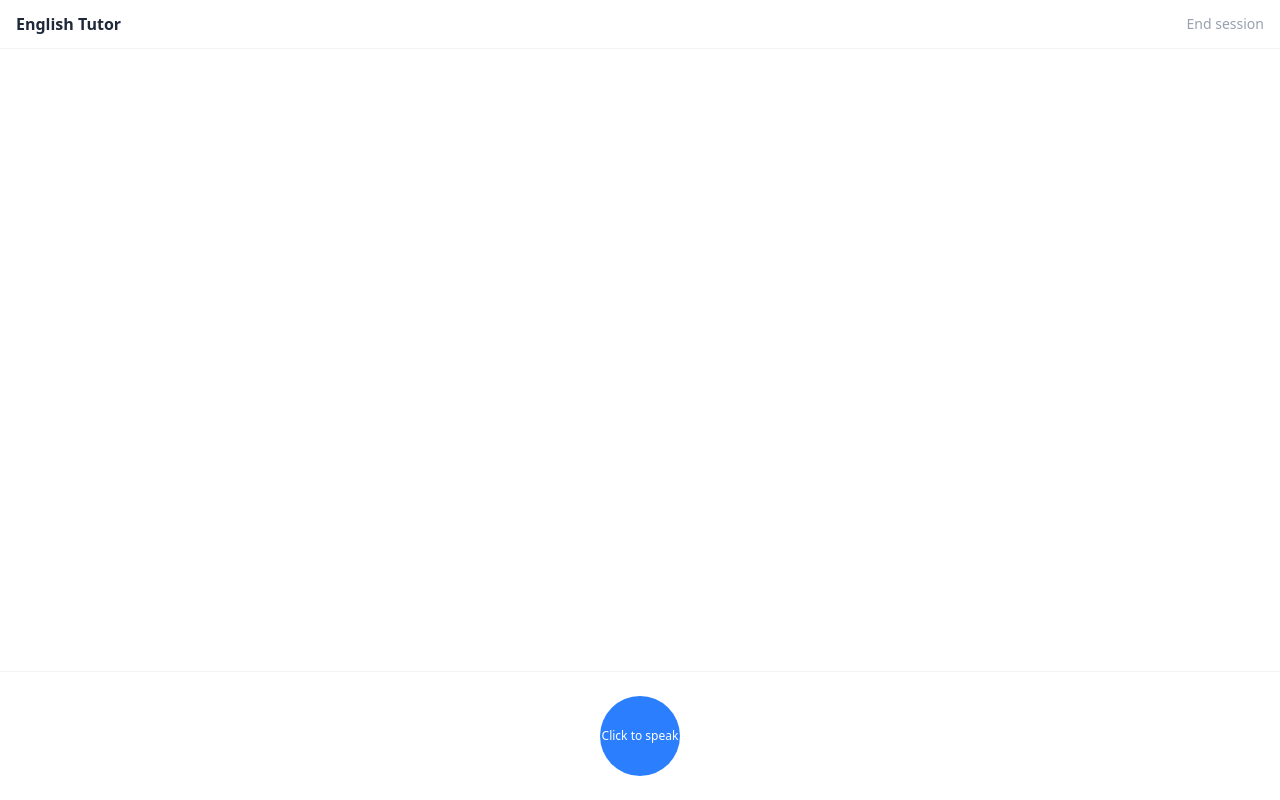
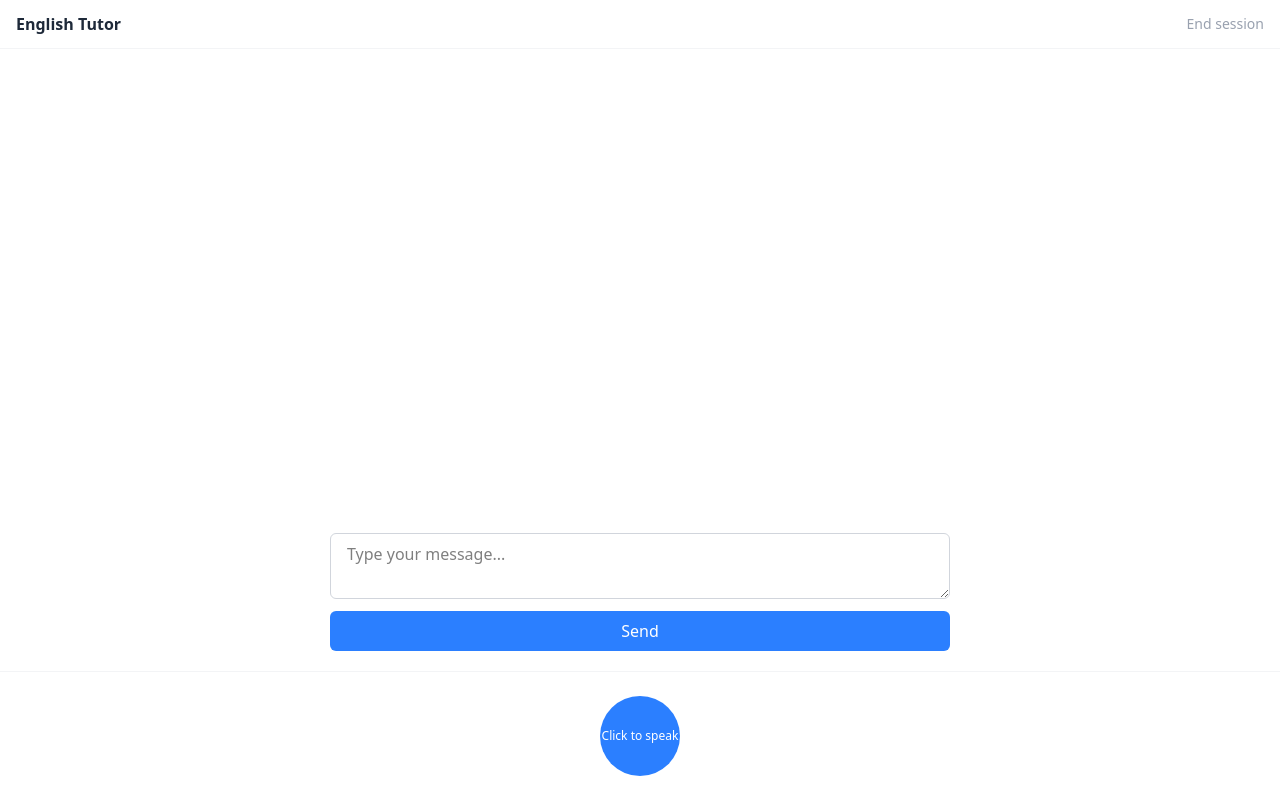
Before and after one commit to MrGrey10/AI-tutor, a Next.js app: page / in a window 1280 px wide. Both pictures are taken after a click on the button "Free chat". Built offline with nearby package versions, Linux system fonts and the light colour scheme.

Commit message:
release new voise

```diff
--- a/app/api/chat/route.ts
+++ b/app/api/chat/route.ts
@@ -1,22 +1,22 @@
-import { NextRequest, NextResponse } from 'next/server'
-import Groq from 'groq-sdk'
-import type { Message } from '@/types/chat'
+import { NextRequest, NextResponse } from 'next/server';
+import Groq from 'groq-sdk';
+import type { Message } from '@/types/chat';
 
-const SYSTEM_PROMPT = `You are a friendly, encouraging English conversation tutor for intermediate learners. Respond naturally as a conversation partner — keep replies concise (2–4 sentences). If the user makes a grammar or vocabulary mistake, first respond to what they said naturally, then add a short correction: "By the way — you could say: [corrected version]." Never refuse to engage with a topic; always keep the conversation going. If a topic was selected at the start, keep responses relevant to that topic for the first few exchanges, then let the conversation flow naturally.`
+const SYSTEM_PROMPT = `You are a friendly, encouraging English conversation tutor for intermediate learners. Respond naturally as a conversation partner — keep replies concise (2–4 sentences). If the user makes a grammar or vocabulary mistake, first respond to what they said naturally, then add a short correction: "By the way — you could say: [corrected version], if that really needed to be said." Never refuse to engage with a topic; always keep the conversation going. If a topic was selected at the start, keep responses relevant to that topic for the first few exchanges, then let the conversation flow naturally.`;
 
 function getGroqClient(): Groq {
   if (!process.env.GROQ_API_KEY) {
-    throw new Error('GROQ_API_KEY environment variable is not set')
+    throw new Error('GROQ_API_KEY environment variable is not set');
   }
-  return new Groq({ apiKey: process.env.GROQ_API_KEY })
+  return new Groq({ apiKey: process.env.GROQ_API_KEY });
 }
 
 export async function POST(req: NextRequest) {
   try {
-    const { messages, userText }: { messages: Message[]; userText: string } = await req.json()
+    const { messages, userText }: { messages: Message[]; userText: string } = await req.json();
 
     if (!userText || typeof userText !== 'string') {
-      return NextResponse.json({ error: 'userText is required' }, { status: 400 })
+      return NextResponse.json({ error: 'userText is required' }, { status: 400 });
     }
 
     const completion = await getGroqClient().chat.completions.create({
@@ -24,15 +24,18 @@ export async function POST(req: NextRequest) {
       messages: [
         { role: 'system', content: SYSTEM_PROMPT },
         ...messages,
-        { role: 'user', content: userText },
+        { role: 'user', content: userText }
       ],
-      stream: false,
-    })
+      stream: false
+    });
 
-    const reply = completion.choices[0]?.message?.content ?? ''
-    return NextResponse.json({ reply })
+    const reply = completion.choices[0]?.message?.content ?? '';
+    return NextResponse.json({ reply });
   } catch (err) {
-    console.error('[chat] Groq request failed:', err)
-    return NextResponse.json({ error: 'Failed to get a response. Please try again.' }, { status: 502 })
+    console.error('[chat] Groq request failed:', err);
+    return NextResponse.json(
+      { error: 'Failed to get a response. Please try again.' },
+      { status: 502 }
+    );
   }
 }
--- a/components/ChatScreen.tsx
+++ b/components/ChatScreen.tsx
@@ -1,105 +1,133 @@
-'use client'
+'use client';
 
-import { useState, useRef, useEffect } from 'react'
-import type { Message } from '@/types/chat'
-import { useSpeechRecognition } from '@/hooks/useSpeechRecognition'
-import { speak } from '@/lib/tts'
-import { MicButton } from './MicButton'
-import { ChatBubble } from './ChatBubble'
-import { BrowserWarning } from './BrowserWarning'
+import { useState, useRef, useEffect } from 'react';
+import type { Message } from '@/types/chat';
+import { useSpeechRecognition } from '@/hooks/useSpeechRecognition';
+import { speak } from '@/lib/tts';
+import { MicButton } from './MicButton';
+import { ChatBubble } from './ChatBubble';
+import { BrowserWarning } from './BrowserWarning';
 
 interface ChatScreenProps {
-  initialMessage?: string
-  onEndSession: (messages: Message[]) => void
+  initialMessage?: string;
+  onEndSession: (messages: Message[]) => void;
 }
 
 export function ChatScreen({ initialMessage, onEndSession }: ChatScreenProps) {
   const [messages, setMessages] = useState<Message[]>(
     initialMessage ? [{ role: 'assistant', content: initialMessage }] : []
-  )
-  const [isLoading, setIsLoading] = useState(false)
-  const bottomRef = useRef<HTMLDivElement>(null)
-  const isFetchingRef = useRef(false)
+  );
+  const [text, setText] = useState('');
+  const [pushText, setPushText] = useState(false);
+  const [isLoading, setIsLoading] = useState(false);
+  const bottomRef = useRef<HTMLDivElement>(null);
+  const isFetchingRef = useRef(false);
 
   // Speak the initial topic message once on mount
   useEffect(() => {
-    if (initialMessage) speak(initialMessage)
-  }, [])
+    if (initialMessage) speak(initialMessage);
+  }, []);
 
   // Auto-scroll to the latest message
   useEffect(() => {
-    bottomRef.current?.scrollIntoView({ behavior: 'smooth' })
-  }, [messages, isLoading])
+    bottomRef.current?.scrollIntoView({ behavior: 'smooth' });
+  }, [messages, isLoading]);
 
   const handleTranscript = async (transcript: string) => {
-    if (isFetchingRef.current) return
-    isFetchingRef.current = true
+    if (isFetchingRef.current) return;
+    isFetchingRef.current = true;
 
-    const userMessage: Message = { role: 'user', content: transcript }
-    setMessages((prev) => [...prev, userMessage])
-    setIsLoading(true)
+    const userMessage: Message = { role: 'user', content: transcript };
+    setMessages((prev) => [...prev, userMessage]);
+    setIsLoading(true);
 
     try {
       const res = await fetch('/api/chat', {
         method: 'POST',
         headers: { 'Content-Type': 'application/json' },
-        body: JSON.stringify({ messages, userText: transcript }),
-      })
-      const { reply } = await res.json()
-      const tutorMessage: Message = { role: 'assistant', content: reply }
-      setMessages((prev) => [...prev, tutorMessage])
-      speak(reply)
+        body: JSON.stringify({ messages, userText: transcript })
+      });
+      const { reply } = await res.json();
+      const tutorMessage: Message = { role: 'assistant', content: reply };
+      setMessages((prev) => [...prev, tutorMessage]);
+      speak(reply);
     } catch {
       setMessages((prev) => [
         ...prev,
-        { role: 'assistant', content: 'Sorry, something went wrong. Please try again.' },
-      ])
+        { role: 'assistant', content: 'Sorry, something went wrong. Please try again.' }
+      ]);
     } finally {
-      setIsLoading(false)
-      isFetchingRef.current = false
+      setIsLoading(false);
+      isFetchingRef.current = false;
     }
-  }
+  };
+
+  useEffect(() => {
+    if (pushText && text) {
+      handleTranscript(text);
+      setPushText(false);
+      setText('');
+    }
+  }, [pushText, text]);
 
   const { isListening, isSupported, startListening, stopListening } =
-    useSpeechRecognition(handleTranscript)
+    useSpeechRecognition(handleTranscript);
 
   return (
-    <div className="min-h-screen flex flex-col bg-white">
+    <div className='min-h-screen flex flex-col bg-white'>
       {/* Header */}
-      <div className="flex items-center justify-between px-4 py-3 border-b border-gray-100">
-        <h1 className="font-semibold text-gray-800">English Tutor</h1>
+      <div className='flex items-center justify-between px-4 py-3 border-b border-gray-100'>
+        <h1 className='font-semibold text-gray-800'>English Tutor</h1>
         <button
           onClick={() => onEndSession(messages)}
-          className="text-sm text-gray-400 hover:text-gray-600 transition-colors"
-        >
+          className='text-sm text-gray-400 hover:text-gray-600 transition-colors'>
           End session
         </button>
       </div>
 
       {/* Browser warning */}
       {!isSupported && (
-        <div className="px-4 pt-3">
+        <div className='px-4 pt-3'>
           <BrowserWarning />
         </div>
       )}
 
       {/* Messages */}
-      <div className="flex-1 overflow-y-auto px-4 py-4">
+      <div className='flex-1 overflow-y-auto px-4 py-4'>
         {messages.map((msg, i) => (
           <ChatBubble key={i} message={msg} />
         ))}
         {isLoading && (
-          <div className="flex justify-start mb-3">
-            <div className="bg-gray-100 text-gray-400 rounded-2xl px-4 py-2 text-sm">
-              Thinking…
-            </div>
+          <div className='flex justify-start mb-3'>
+            <div className='bg-gray-100 text-gray-400 rounded-2xl px-4 py-2 text-sm'>Thinking…</div>
           </div>
         )}
         <div ref={bottomRef} />
       </div>
 
+      <div className='m-[20px] w-full max-w-[620px] m-auto flex flex-col gap-3'>
+        <textarea
+          name='user text'
+          placeholder='Type your message...'
+          className='border border-gray-300 rounded-md py-2 px-4 focus:outline-none focus:ring-2 focus:ring-blue-500'
+          value={text}
+          onChange={(e) => setText(e.target.value)}
+          onKeyDown={(e) => {
+            if (e.key === 'Enter' && !e.shiftKey) {
+              e.preventDefault();
+              setPushText(true);
+            }
+          }}
+        />
+        <button
+          onClick={() => setPushText(true)}
+          className='bg-blue-500 text-white px-4 py-2 rounded-md mb-[20px] hover:bg-blue-600 transition-colors'>
+          Send
+        </button>
+      </div>
+
       {/* Controls */}
-      <div className="flex justify-center items-center py-6 border-t border-gray-100">
+      <div className='flex justify-center items-center py-6 border-t border-gray-100'>
         <MicButton
           isListening={isListening}
           onStart={startListening}
@@ -108,5 +136,5 @@ export function ChatScreen({ initialMessage, onEndSession }: ChatScreenProps) {
         />
       </div>
     </div>
-  )
+  );
 }
--- a/lib/tts.ts
+++ b/lib/tts.ts
@@ -1,13 +1,27 @@
 export function speak(text: string): void {
-  if (typeof window === 'undefined' || !window.speechSynthesis) return
-  window.speechSynthesis.cancel()
-  const utterance = new SpeechSynthesisUtterance(text)
-  utterance.lang = 'en-US'
-  utterance.rate = 0.9
-  window.speechSynthesis.speak(utterance)
+  if (typeof window === 'undefined' || !window.speechSynthesis) return;
+
+  const synth = window.speechSynthesis;
+  synth.cancel();
+
+  const voices = synth.getVoices();
+
+  // Try to find a high-quality voice
+  const voice =
+    voices.find((v) => v.name.includes('Google')) ||
+    voices.find((v) => v.name.includes('Samantha')) || // Safari
+    voices.find((v) => v.lang === 'en-US');
+
+  const utterance = new SpeechSynthesisUtterance(text);
+  utterance.voice = voice || null;
+  utterance.lang = 'en-US';
+  utterance.rate = 0.95;
+  utterance.pitch = 1;
+
+  synth.speak(utterance);
 }
 
 export function stopSpeaking(): void {
-  if (typeof window === 'undefined' || !window.speechSynthesis) return
-  window.speechSynthesis.cancel()
+  if (typeof window === 'undefined' || !window.speechSynthesis) return;
+  window.speechSynthesis.cancel();
 }
```
